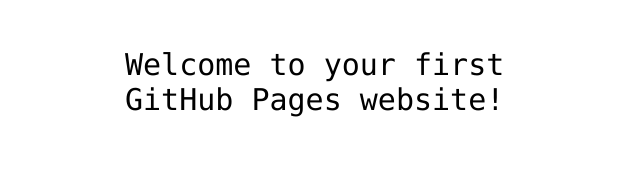
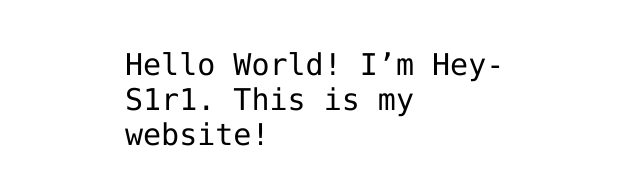
Before and after one commit to Hey-S1r1/Hey-S1r1.github.io, a plain HTML site: page index.html in a window 1280 px wide. Shown: the part 341-526 px from the top of the page, without its empty margins (315-955 px from the left). Drawn offline with Linux system fonts and the light colour scheme.

Commit message:
Added My Username

```diff
--- a/index.html
+++ b/index.html
@@ -12,7 +12,7 @@
 <img src="https://octodex.github.com/images/daftpunktocat-thomas.gif" id="octocat" alt="octocat-gif" />
 
 <!-- Change this code here by copy and pasting your template on line 15 -->
-<p>Welcome to your first GitHub Pages website!</p>
+<p>Hello World! I’m Hey-S1r1. This is my website!</p>
 
 </body>
 </html>
```
